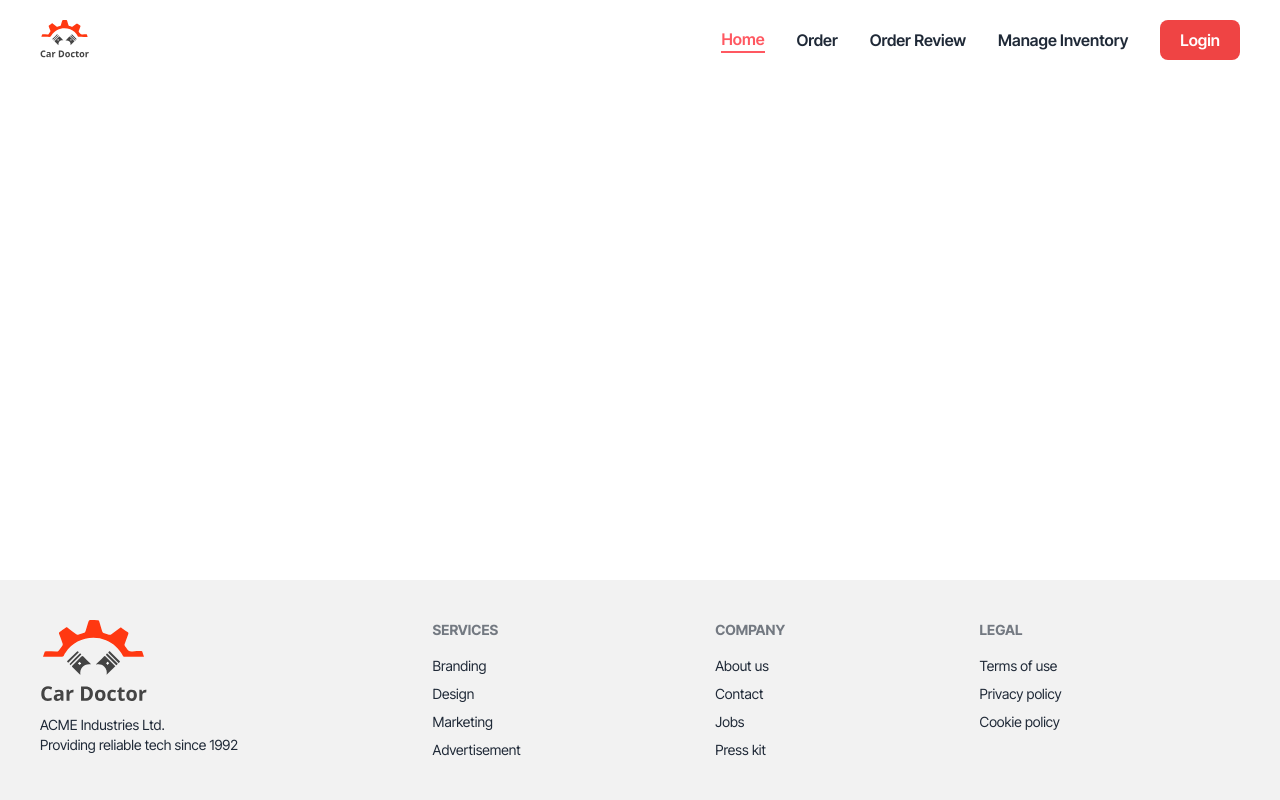
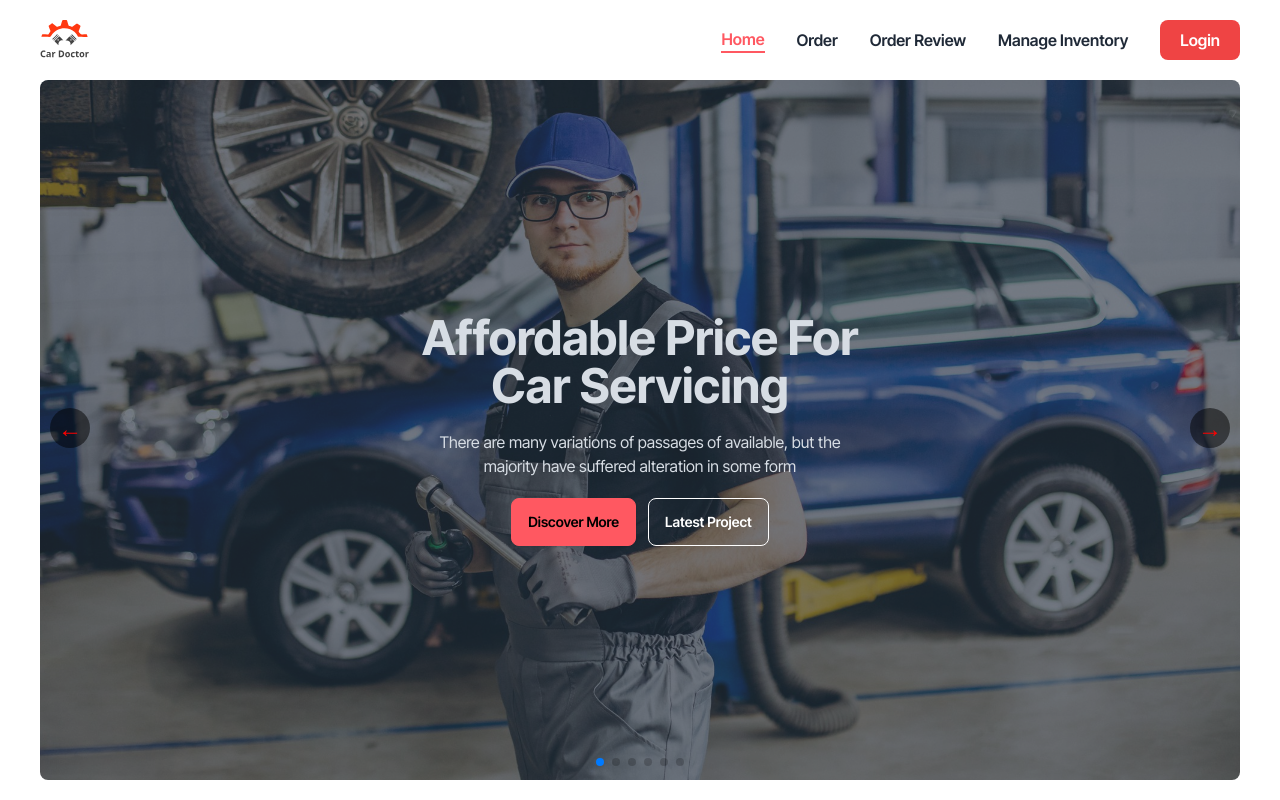
Before and after one commit to rifat-mahmudul/Car-Doctor-Client, a React (Vite) app: page / in a window 1280 px wide. Shown: the top 800 px of the page. Built offline with nearby package versions, Linux system fonts and the light colour scheme.

Commit message:
Banner Part Done

```diff
--- a/package.json
+++ b/package.json
@@ -16,7 +16,8 @@
     "react-dom": "^18.3.1",
     "react-icons": "^5.3.0",
     "react-router-dom": "^6.28.0",
-    "sort-by": "^1.2.0"
+    "sort-by": "^1.2.0",
+    "swiper": "^11.1.14"
   },
   "devDependencies": {
     "@eslint/js": "^9.13.0",
--- a/src/Pages/Home.jsx
+++ b/src/Pages/Home.jsx
@@ -1,8 +1,9 @@
+import Banner from "../components/Banner"
 
 const Home = () => {
     return (
         <div>
-
+            <Banner></Banner>
         </div>
     )
 }
--- /dev/null
+++ b/src/components/Banner.jsx
@@ -0,0 +1,166 @@
+import 'swiper/css';
+import 'swiper/css/navigation';
+import 'swiper/css/pagination';
+import { Swiper, SwiperSlide } from 'swiper/react';
+import img1 from '../assets/images/banner/1.jpg';
+import img2 from '../assets/images/banner/2.jpg';
+import img3 from '../assets/images/banner/3.jpg';
+import img4 from '../assets/images/banner/4.jpg';
+import img5 from '../assets/images/banner/5.jpg';
+import img6 from '../assets/images/banner/6.jpg';
+import { Navigation, Pagination, Mousewheel, Keyboard, Autoplay } from 'swiper/modules';
+import './compo.css'
+
+
+const Banner = () => {
+    return (
+        <Swiper
+        cssMode={true}
+        navigation={true}
+        pagination={true}
+        mousewheel={true}
+        keyboard={true}
+        loop = {Infinity}
+        autoplay={{
+            delay: 3000,
+            disableOnInteraction: false,
+        }}
+        modules={[Navigation, Pagination, Mousewheel, Keyboard, Autoplay]}
+        className="mySwiper max-w-[90%] xl:max-w-[1200px] mx-auto mb-16 rounded-lg"
+        >
+            <SwiperSlide>
+                <div>
+                    <div
+                        className="hero min-h-[calc(100vh-100px)]"
+                        style={{
+                            backgroundImage: `url(${img1})`,
+                        }}>
+                        <div className="hero-overlay bg-opacity-60"></div>
+                        <div className="hero-content text-neutral-content text-center">
+                            <div className="max-w-md">
+                            <h1 className="mb-5 text-5xl font-bold">Affordable Price For Car Servicing</h1>
+                            <p className="mb-5">
+                                There are many variations of passages of  available, but the majority have suffered alteration in some form
+                            </p>
+                            <button className="btn btn-error">Discover More</button>
+                            <button className="btn btn-outline ml-3 text-white">Latest Project</button>
+                            </div>
+                        </div>
+                    </div>
+                </div>
+            </SwiperSlide>
+
+            <SwiperSlide>
+            <div>
+                    <div
+                        className="hero min-h-[calc(100vh-100px)]"
+                        style={{
+                            backgroundImage: `url(${img2})`,
+                        }}>
+                        <div className="hero-overlay bg-opacity-60"></div>
+                        <div className="hero-content text-neutral-content text-center">
+                            <div className="max-w-md">
+                            <h1 className="mb-5 text-5xl font-bold">Affordable Price For Car Servicing</h1>
+                            <p className="mb-5">
+                                There are many variations of passages of  available, but the majority have suffered alteration in some form
+                            </p>
+                            <button className="btn btn-error">Discover More</button>
+                            <button className="btn btn-outline ml-3 text-white">Latest Project</button>
+                            </div>
+                        </div>
+                    </div>
+                </div>
+            </SwiperSlide>
+
+            <SwiperSlide>
+            <div>
+                    <div
+                        className="hero min-h-[calc(100vh-100px)]"
+                        style={{
+                            backgroundImage: `url(${img3})`,
+                        }}>
+                        <div className="hero-overlay bg-opacity-60"></div>
+                        <div className="hero-content text-neutral-content text-center">
+                            <div className="max-w-md">
+                            <h1 className="mb-5 text-5xl font-bold">Affordable Price For Car Servicing</h1>
+                            <p className="mb-5">
+                                There are many variations of passages of  available, but the majority have suffered alteration in some form
+                            </p>
+                            <button className="btn btn-error">Discover More</button>
+                            <button className="btn btn-outline ml-3 text-white">Latest Project</button>
+                            </div>
+                        </div>
+                    </div>
+                </div>
+            </SwiperSlide>
+
+            <SwiperSlide>
+            <div>
+                    <div
+                        className="hero min-h-[calc(100vh-100px)]"
+                        style={{
+                            backgroundImage: `url(${img4})`,
+                        }}>
+                        <div className="hero-overlay bg-opacity-60"></div>
+                        <div className="hero-content text-neutral-content text-center">
+                            <div className="max-w-md">
+                            <h1 className="mb-5 text-5xl font-bold">Affordable Price For Car Servicing</h1>
+                            <p className="mb-5">
+                                There are many variations of passages of  available, but the majority have suffered alteration in some form
+                            </p>
+                            <button className="btn btn-error">Discover More</button>
+                            <button className="btn btn-outline ml-3 text-white">Latest Project</button>
+                            </div>
+                        </div>
+                    </div>
+                </div>
+            </SwiperSlide>
+
+            <SwiperSlide>
+            <div>
+                    <div
+                        className="hero min-h-[calc(100vh-100px)]"
+                        style={{
+                            backgroundImage: `url(${img5})`,
+                        }}>
+                        <div className="hero-overlay bg-opacity-60"></div>
+                        <div className="hero-content text-neutral-content text-center">
+                            <div className="max-w-md">
+                            <h1 className="mb-5 text-5xl font-bold">Affordable Price For Car Servicing</h1>
+                            <p className="mb-5">
+                                There are many variations of passages of  available, but the majority have suffered alteration in some form
+                            </p>
+                            <button className="btn btn-error">Discover More</button>
+                            <button className="btn btn-outline ml-3 text-white">Latest Project</button>
+                            </div>
+                        </div>
+                    </div>
+                </div>
+            </SwiperSlide>
+
+            <SwiperSlide>
+            <div>
+                    <div
+                        className="hero min-h-[calc(100vh-100px)]"
+                        style={{
+                            backgroundImage: `url(${img6})`,
+                        }}>
+                        <div className="hero-overlay bg-opacity-60"></div>
+                        <div className="hero-content text-neutral-content text-center">
+                            <div className="max-w-md">
+                            <h1 className="mb-5 text-5xl font-bold">Affordable Price For Car Servicing</h1>
+                            <p className="mb-5">
+                                There are many variations of passages of  available, but the majority have suffered alteration in some form
+                            </p>
+                            <button className="btn btn-error">Discover More</button>
+                            <button className="btn btn-outline ml-3 text-white">Latest Project</button>
+                            </div>
+                        </div>
+                    </div>
+                </div>
+            </SwiperSlide>
+        </Swiper>
+    )
+}
+
+export default Banner
--- a/src/components/Navbar.jsx
+++ b/src/components/Navbar.jsx
@@ -25,7 +25,7 @@ const Navbar = () => {
 
     return (
         <>
-        <div className="py-5 max-w-[90%] xl:max-w-[1200px] mx-auto flex justify-between items-center">
+        <header className="py-5 max-w-[90%] xl:max-w-[1200px] mx-auto flex justify-between items-center top-0 sticky z-50 backdrop-blur-lg">
             <div>
                 <Link>
                     <img className='h-10' src={logo} alt="" />
@@ -44,7 +44,7 @@ const Navbar = () => {
                     <RxCross2></RxCross2>
                 }
             </button>
-        </div>
+        </header>
 
         <div>
             <div className='relative'>
--- /dev/null
+++ b/src/components/compo.css
@@ -0,0 +1,34 @@
+.swiper-button-next {
+    color: #ff0000;
+    background-color: rgba(0, 0, 0, 0.5);
+    border-radius: 50%;
+    padding: 10px;
+    width: 40px;
+    height: 40px;
+}
+
+.swiper-button-prev {
+    color: #ff0000;
+    background-color: rgba(0, 0, 0, 0.5);
+    border-radius: 50%;
+    padding: 10px;
+    width: 40px;
+    height: 40px;
+}
+
+.swiper-button-next:hover, .swiper-button-prev:hover {
+    background-color: rgba(255, 0, 0, 0.8);
+    color: white;
+}
+
+.swiper-button-next::after {
+    content: '→';
+    font-size: 24px;
+    font-weight: bold;
+}
+
+.swiper-button-prev::after {
+    content: '←';
+    font-size: 24px;
+    font-weight: bold;
+}
```
Also changed, not shown: 1 other file (tests, documents, lock files or other folders).
